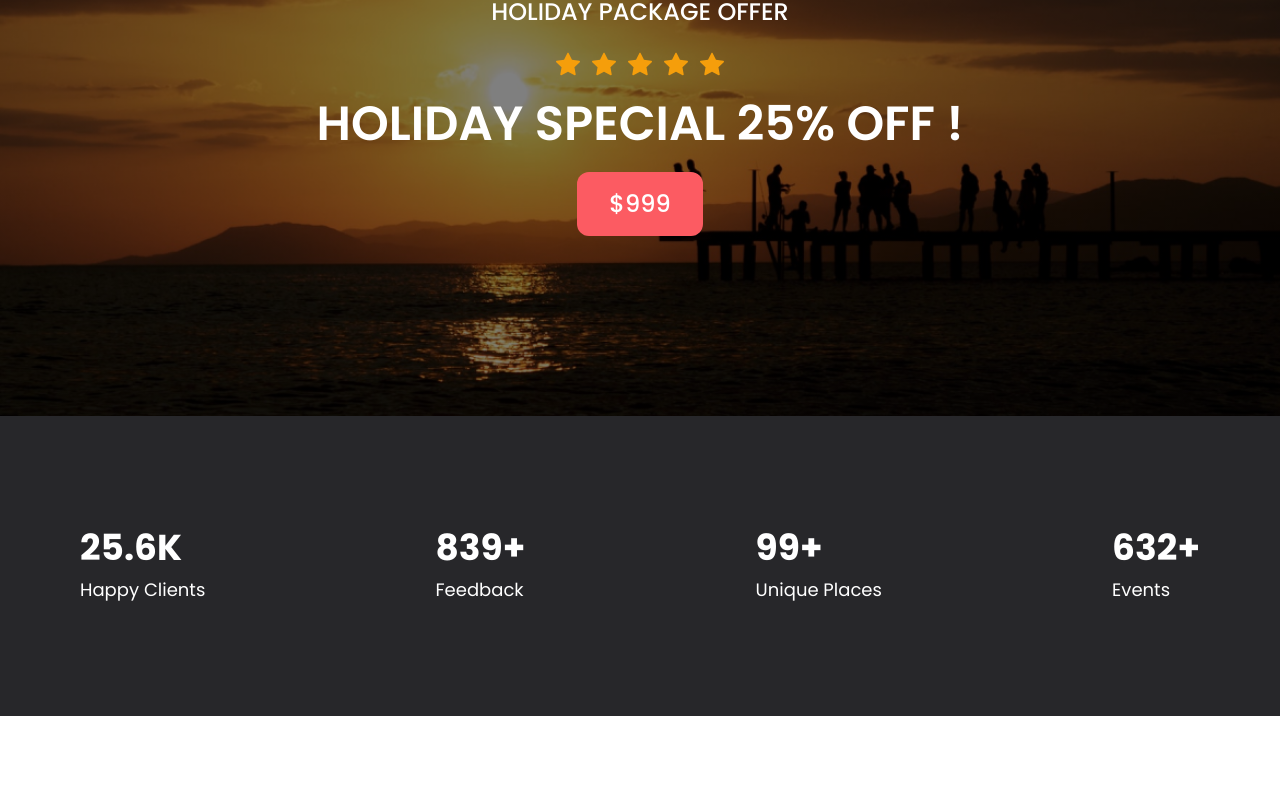
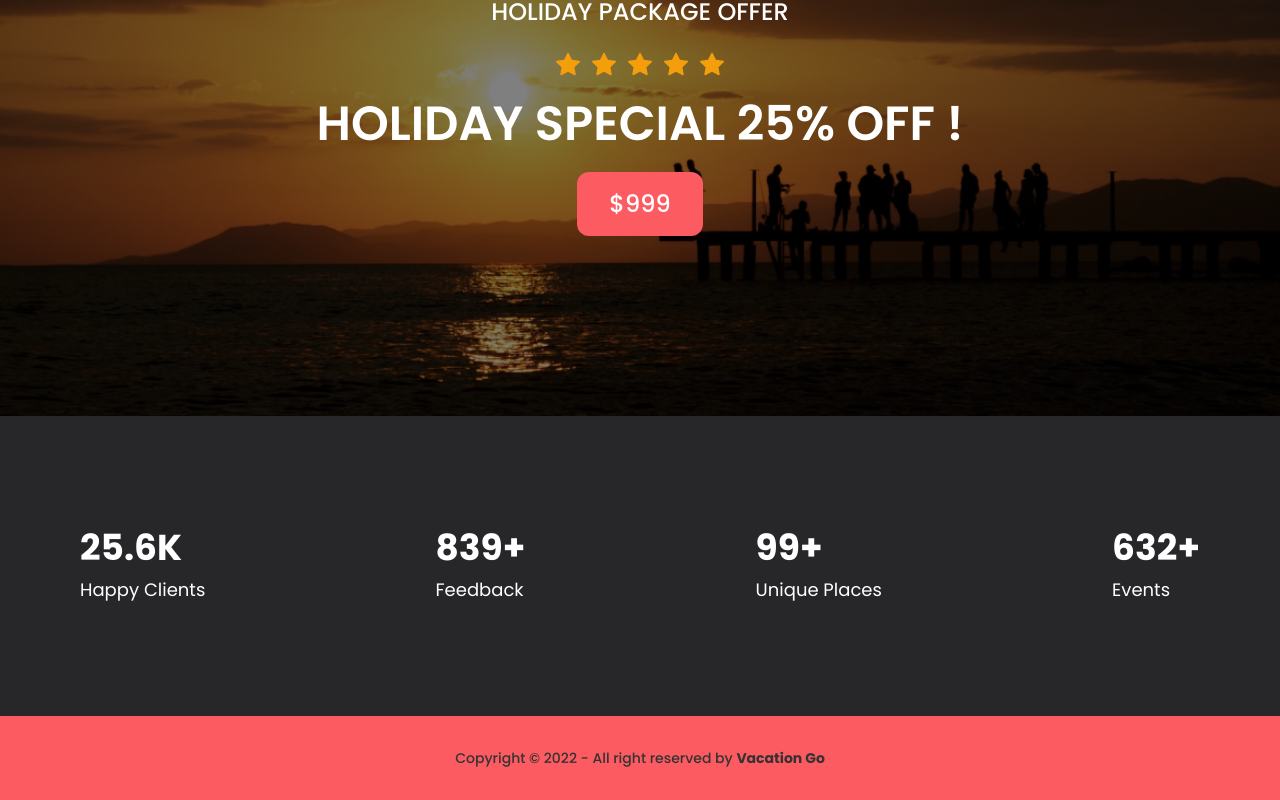
Before and after one commit to Habidhossen/Vacation-Go-Client, a React (Create React App) app: page / in a window 1280 px wide. Shown: the part 856-1656 px from the top of the page. Before the commit the page ends 1572 px from the top, so only its background shows below. Built offline with nearby package versions, Linux system fonts and the light colour scheme.

Commit message:
footer added

```diff
--- a/src/pages/Home/HomePage.js
+++ b/src/pages/Home/HomePage.js
@@ -1,3 +1,4 @@
+import Footer from "../Shared/Footer/Footer";
 import Banner from "./Banner";
 import SpecialPart from "./SpecialPart";
 import Summary from "./Summary";
@@ -11,6 +12,7 @@ const HomePage = () => {
       {/* <Reviews /> */}
       <Summary />
       {/* <Contact /> */}
+      <Footer />
     </div>
   );
 };
--- /dev/null
+++ b/src/pages/Shared/Footer/Footer.js
@@ -0,0 +1,16 @@
+const Footer = () => {
+  const year = new Date().getFullYear();
+
+  return (
+    <footer class="bg-primary py-8 text-center font-medium text-sm">
+      <div>
+        <p>
+          Copyright © {year} - All right reserved by{" "}
+          <strong>Vacation Go</strong>
+        </p>
+      </div>
+    </footer>
+  );
+};
+
+export default Footer;
```
